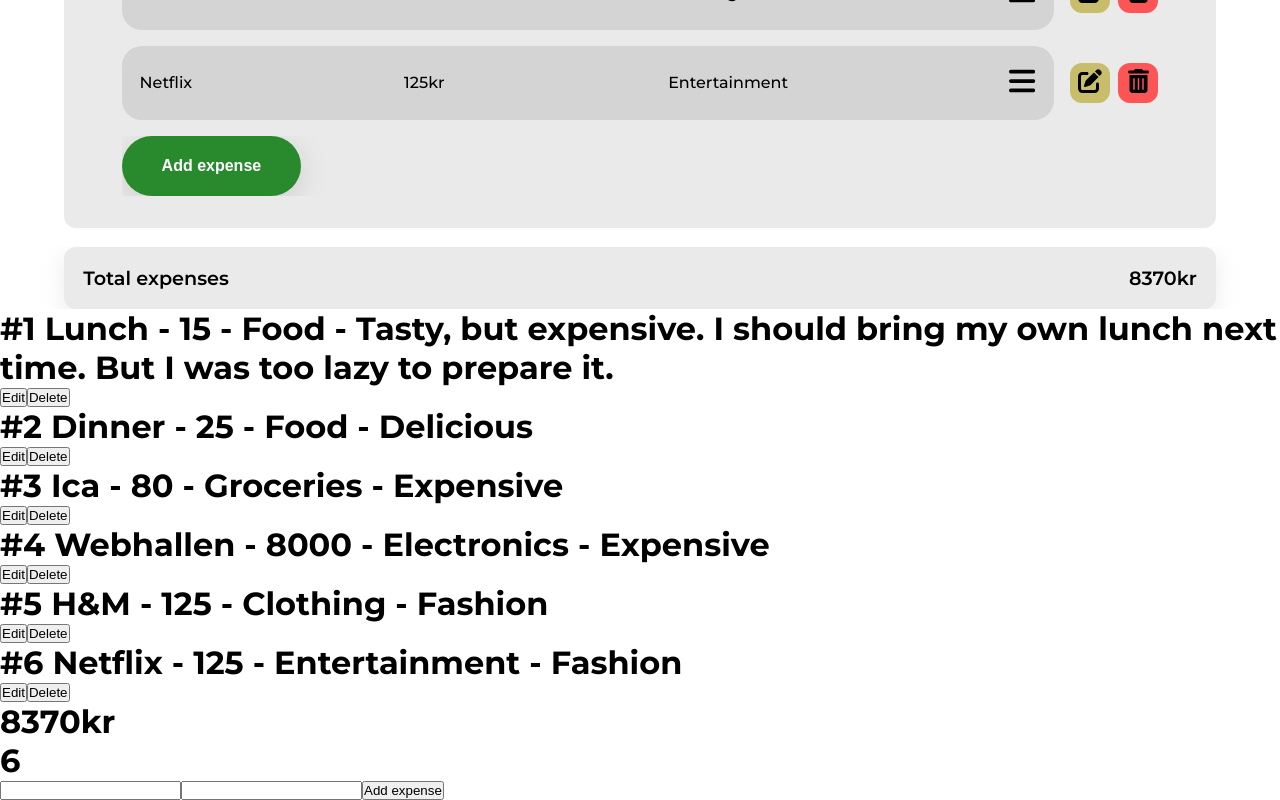
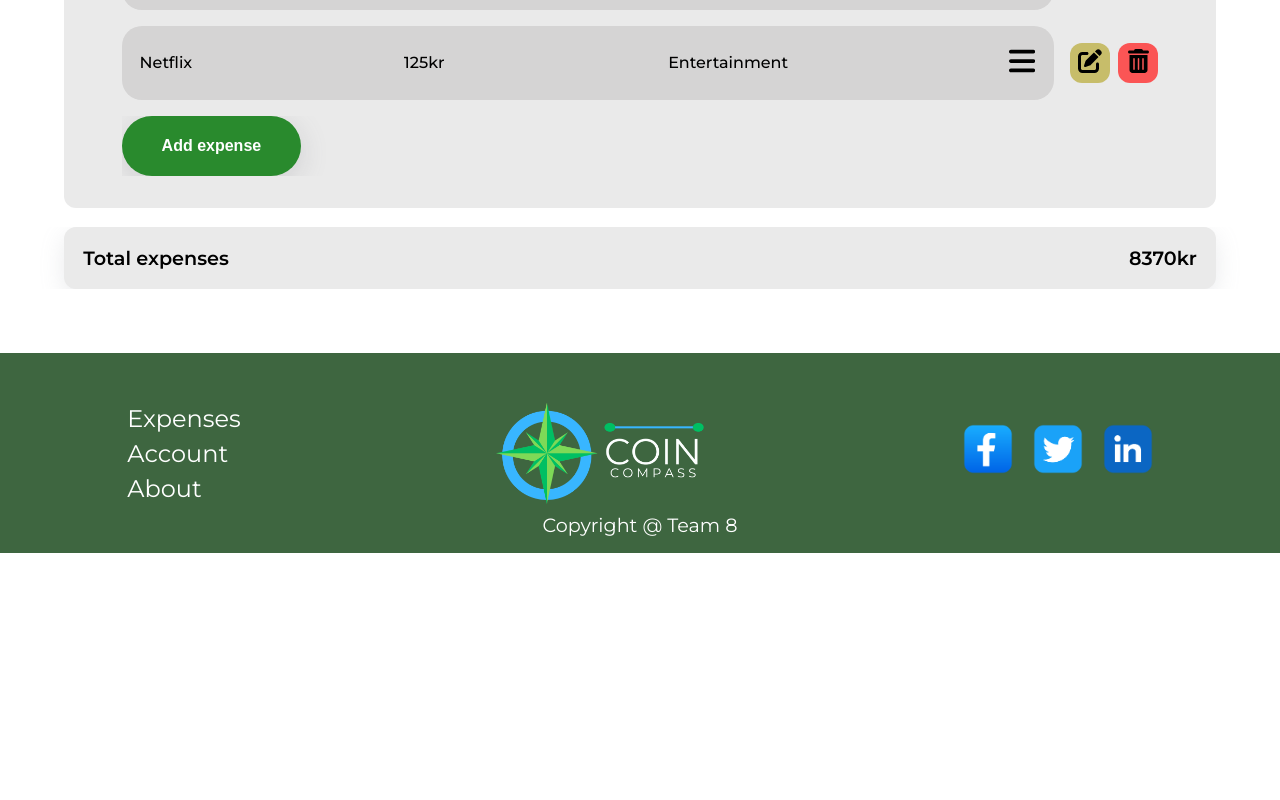
Before and after one commit to ITHS-Team8/CoinCompass, a Vue app: page /expenses in a window 1280 px wide. Shown: the part 897-1697 px from the top of the page. After the commit the page ends 1450 px from the top, so only its background shows below. Built offline with nearby package versions, Linux system fonts and the light colour scheme.

Commit message:
Fixed v-if no items and whole view

```diff
--- a/src/components/ExpensesSummaryComponent.vue
+++ b/src/components/ExpensesSummaryComponent.vue
@@ -5,62 +5,11 @@
             <span class="total-text">{{ expensesStore.totalAmount }}kr</span>
         </div>
     </div>
-
-    <div>
-        <div v-for="expense in expensesStore.expenses">
-            <h1>
-                #{{ expense.id }} {{ expense.name }} - {{ expense.amount }} -
-
-                {{ expense.category }} - {{ expense.comment }}
-            </h1>
-            <button @click="editExpense(expense.id)">Edit</button>
-            <button @click="expensesStore.removeExpense(expense.id)">
-                Delete
-            </button>
-        </div>
-        <h1>{{ expensesStore.totalAmount }}kr</h1>
-        <h1>{{ expensesStore.expenses.length }}</h1>
-
-        <div>
-            <input type="text" v-model="name" />
-            <input type="text" v-model="amount" />
-            <button @click="addExpense">Add expense</button>
-        </div>
-    </div>
 </template>
 
 <script setup lang="ts">
     import { useExpensesStore } from '../stores/ExpensesStore'
     const expensesStore = useExpensesStore()
-
-    import { ref } from 'vue'
-
-    const name = ref('')
-    const amount = ref('')
-
-    function addExpense() {
-        expensesStore.addExpense({
-            name: name.value,
-            amount: Number(amount.value),
-            category: 'Food Test',
-            comment: 'Comment Test'
-        })
-        console.log(expensesStore.expenses)
-
-        name.value = ''
-        amount.value = ''
-    }
-
-    function editExpense(id: number) {
-        console.log('Edit expense', id)
-        expensesStore.editExpense({
-            id: id,
-            name: 'New name',
-            amount: 1000,
-            category: 'Food',
-            comment: 'New comment'
-        })
-    }
 </script>
 
 <style scoped>
@@ -78,7 +27,7 @@
         padding: 1.2rem;
         width: 90%;
         border-radius: 12px;
-        box-shadow: rgba(149, 157, 165, 0.2) 0px 8px 24px; /* Testing */
+        box-shadow: rgba(149, 157, 165, 0.2) 0px 8px 24px;
     }
 
     .total-text {
--- a/src/components/ExpensesTable.vue
+++ b/src/components/ExpensesTable.vue
@@ -25,7 +25,7 @@
 <template>
     <CreateExpanseModal ref="modal" showCancel />
 
-    <div class="main-container">
+    <div v-if="expensesStore.expenses.length > 0" class="main-container">
         <div class="titles-container">
             <div class="titles">
                 <p class="name">Name</p>
@@ -103,7 +103,7 @@
         </div>
     </div>
 
-    <table>
+    <table v-if="expensesStore.expenses.length > 0">
         <thead>
             <tr>
                 <th>Name</th>
@@ -115,7 +115,7 @@
         <tbody>
             <tr v-for="expense in expensesStore.expenses">
                 <td class="name-td">{{ expense.name }}</td>
-                <td class="sum-td">{{ expense.amount }}</td>
+                <td class="sum-td">{{ expense.amount }}kr</td>
                 <td>{{ expense.category }}</td>
                 <td>
                     <div class="mobile-btn-container">
@@ -149,7 +149,12 @@
             </tr>
         </tbody>
     </table>
-    <button class="add-btn hide-btn" type="button" @click="showModal">
+    <button
+        v-if="expensesStore.expenses.length > 0"
+        class="add-btn hide-btn"
+        type="button"
+        @click="showModal"
+    >
         Add expense
     </button>
 </template>
@@ -238,7 +243,7 @@
         background-color: #d5d4d4;
         border-radius: 20px;
         padding: 20px 2px;
-        position: relative; /* Testing */
+        position: relative;
     }
 
     .expenseTable-items p {
@@ -287,7 +292,8 @@
     }
 
     @media screen and (max-width: 600px) {
-        .main-container {
+        .main-container,
+        .no-expenses {
             display: none;
         }
 
@@ -350,7 +356,8 @@
     }
 
     @media screen and (min-width: 600px) and (max-width: 1000px) {
-        .main-container {
+        .main-container,
+        .no-expenses {
             display: none;
         }
 
--- a/src/views/ExpensesView.vue
+++ b/src/views/ExpensesView.vue
@@ -3,6 +3,7 @@
     import NavBar from '../components/NavBar.vue'
     import ExpensesSummary from '../components/ExpensesSummaryComponent.vue'
     import ExpensesTable from '../components/ExpensesTable.vue'
+    import FooterComponent from '../components/FooterComponent.vue'
 
     import CreateExpanseModal from '../components/CreateExpenseModal.vue'
     const modal = ref<InstanceType<typeof CreateExpanseModal>>()
@@ -23,7 +24,6 @@
     <NavBar />
     <main>
         <CreateExpanseModal ref="modal" showCancel />
-        <button @click="showModal">Create Expense</button>
 
         <h2 class="over-view-title">Overview</h2>
         <div class="overview-cards-container">
@@ -51,10 +51,20 @@
             />
         </div>
 
-        <h3 class="table-heading">All Expenses</h3>
+        <h3 class="table-heading" v-if="expensesStore.expenses.length > 0">
+            All Expenses
+        </h3>
+        <div class="no-expenses" v-else>
+            <div>
+                <h3 class="table-heading">No expenses yet</h3>
+                <p>Click the button below to add your first expense</p>
+                <button class="add-btn" @click="showModal">Add expense</button>
+            </div>
+        </div>
         <ExpensesTable />
 
         <ExpensesSummary />
+        <FooterComponent />
     </main>
 </template>
 
@@ -87,4 +97,41 @@
         font-size: 2rem;
         margin-top: 2rem;
     }
+
+    .no-expenses {
+        display: flex;
+        justify-content: center;
+        text-align: center;
+        margin-bottom: 2rem;
+    }
+
+    .no-expenses p {
+        margin: 10px;
+    }
+
+    .no-expenses > div > button {
+        margin: auto;
+    }
+
+    .add-btn {
+        border: none;
+        display: block;
+        height: 60px;
+        font-size: 1rem;
+        text-align: center;
+        font-weight: 600;
+        padding: 0.8rem 2.5rem;
+        border: none;
+        border-radius: 30px;
+        background-color: var(--secondary-color);
+        color: white;
+        text-decoration: none;
+        box-shadow: rgba(100, 100, 111, 0.2) 0px 7px 29px 0px;
+        transition: background-color 0.3s ease;
+    }
+
+    .add-btn:hover {
+        background: #257c29;
+        cursor: pointer;
+    }
 </style>
```
